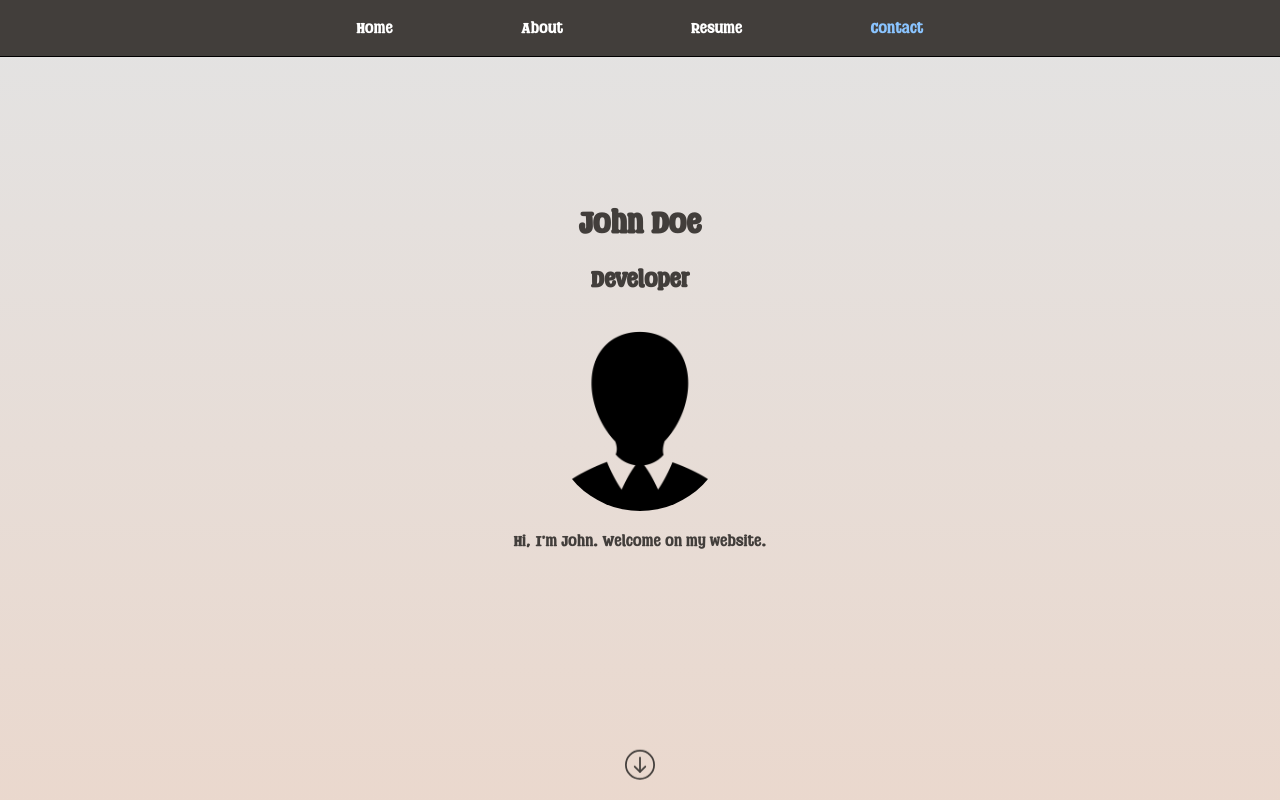
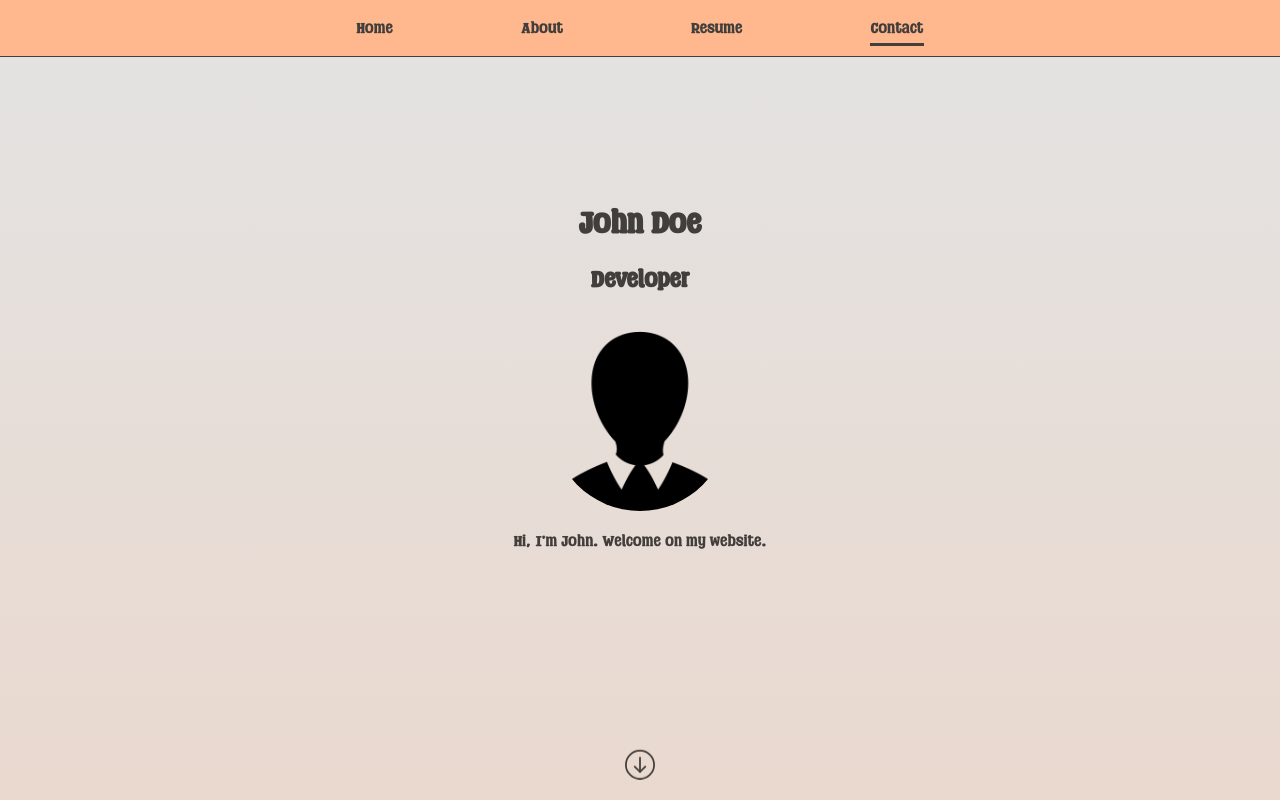
Before and after one commit to vrahier/website, a React (Create React App) app: page / in a window 1280 px wide. Shown: the top 800 px of the page. Built offline with nearby package versions, Linux system fonts and the light colour scheme.

Commit message:
Using styled-components to manage style of all components

```diff
--- /dev/null
+++ b/src/components/Content/Style.js
@@ -0,0 +1,42 @@
+import {colors} from '../../utils/style/colors';
+import styled from 'styled-components';
+
+export const Container = styled.div`
+  padding: 0 10vw 0 10vw;
+  margin: 5% 5% 5% 5%;
+  text-align: center;
+  max-width: 80vw;
+`
+
+export const Picture = styled.img`
+  border-radius: 50%;
+  margin: 2vh 0 2vh 0;
+  max-width: 178px;
+`
+
+export const Section = styled.div`
+  padding-bottom: 25vh;
+  padding-top: ${props => props.isFirst ? "15vh" : 0};
+  height: ${props => props.isFirst && "100vh"};
+`
+
+export const ScrollDown = styled.svg`
+  animation: MoveUpDown 1s linear infinite;
+  padding-top: 25vh;
+  height: 30px;
+  width: 30px;
+  cursor: pointer;
+
+  &:hover {
+    color: ${colors.accent};
+  }
+
+  @keyframes MoveUpDown {
+    0%, 100% {
+      transform: translateY(0);
+    }
+    50% {
+      transform: translateY(-10px);
+    }
+  }
+`
--- a/src/components/Content/index.css
+++ /dev/null
@@ -1,49 +0,0 @@
-.contentDiv {
-  padding: 0 10vw 0 10vw;
-  margin: 5% 5% 5% 5%;
-  text-align: center;
-  max-width: 80vw;
-}
-
-.picture {
-  border-radius: 50%;
-  margin: 2vh 0 2vh 0;
-  max-width: 178px;
-}
-
-#scrollContainer {
-  padding-top: 25vh;
-}
-#scrollDown {
-  animation: MoveUpDown 1s linear infinite;
-  height: 30px;
-  width: 30px;
-}
-#scrollDown:hover {
-  color: #8AC4FF;
-  cursor: pointer;
-}
-@keyframes MoveUpDown {
-  0%, 100% {
-    transform: translateY(0);
-  }
-  50% {
-    transform: translateY(-10px);
-  }
-}
-
-
-.section {
-  padding-bottom: 25vh;
-}
-
-#home {
-  padding: 15vh 0 0 0;
-  height: 100vh;
-}
-a {
-  color: #423E3B;
-}
-a:hover {
-  color: #8AC4FF;
-}
--- a/src/components/Content/index.jsx
+++ b/src/components/Content/index.jsx
@@ -1,16 +1,23 @@
 import { PropTypes } from 'prop-types';
-import './index.css';
+import {useRef} from 'react';
 import Contact from '../Contact';
 import { Education, WorkExperience } from '../Experience';
 import Skill from '../Skill';
 import {scrollToDiv} from '../../utils';
 
+import {Container, Picture, ScrollDown, Section} from './Style';
+
 function Content({ data, currentSection, setCurrentSection}) {
+  const secHome = useRef();
+  const secAbout = useRef();
+  const secResume = useRef();
+  const secContact = useRef();
+
   const handleScroll = (e) => {
     /**
      * Detects which is current section.
     **/
-    var sections = [...document.getElementsByClassName("section")];
+    var sections = [secHome.current, secAbout.current, secResume.current, secContact.current];
     var scrolled;
     // Check if bottom is reached
     // If reached, all the sections have been scrolled
@@ -21,12 +28,12 @@ function Content({ data, currentSection, setCurrentSection}) {
     } else {
       var scrollTop = document.body.scrollTop || document.documentElement.scrollTop;
       scrolled = sections.filter((sec) => {
-        return (sec.offsetTop < scrollTop + window.innerHeight / 2)
+        return sec !== undefined && (sec.offsetTop < scrollTop + window.innerHeight / 2)
       })
     }
 
     var cur = scrolled.slice(-1)[0];
-    var id = cur ? "#" + cur.id : "#home";
+    var id = "#" + (cur ? cur.id : "home");
     if(id && id !== currentSection) {
       setCurrentSection(id)
     }
@@ -40,27 +47,27 @@ function Content({ data, currentSection, setCurrentSection}) {
   window.addEventListener('scroll', handleScroll);
 
   return (
-    <div className="contentDiv" onScroll={handleScroll}>
-      <div id="home" className="section">
+    <Container onScroll={handleScroll}>
+      <Section ref={secHome} isFirst={true} id="home">
         <h1>{data.firstName} {data.name}</h1>
         <h2>{data.jobTitle}</h2>
-        <img className="picture" src="/picture.png" alt={"Picture of " + data.firstName + " " + data.name}/>
+        <Picture src="/picture.png" alt={"Picture of " + data.firstName + " " + data.name}/>
         <div>{data.shortPresentation}</div>
         <div id="scrollContainer">
-          <svg id="scrollDown" onClick={handleClick} viewBox="0 0 17 17">
+          <ScrollDown onClick={handleClick} viewBox="0 0 17 17">
             <g fill="none" fillRule="evenodd" stroke="currentColor" strokeLinecap="round" strokeLinejoin="round" 	transform="matrix(0 1 -1 0 17 0)">
               <circle cx="8.5" cy="8.5" r="8"/>
               <path d="m11.621 6.379v4.242h-4.242" transform="matrix(.70710678 .70710678 .70710678 -.70710678 	-3.227683 7.792317)"/>
               <path d="m8.5 4.5v8" transform="matrix(0 1 -1 0 17 0)"/>
             </g>
-          </svg>
+          </ScrollDown>
         </div>
-      </div>
-      <div id="about" className="section">
+      </Section>
+      <Section id="about" ref={secAbout}>
         <h2>About me</h2>
         <div className="text">{data.about}</div>
-      </div>
-      <div id="resume" className="section">
+      </Section>
+      <Section id="resume" ref={secResume}>
         <h2>Resume</h2>
         <h3>Work experience</h3>
         {data.experiences.map((exp, index) => (
@@ -77,14 +84,14 @@ function Content({ data, currentSection, setCurrentSection}) {
         {data.education.map((edu, index) => (
           <Education key={index} id={index} education={edu} />
         ))}
-      </div>
-      <div id="contact" className="section">
+      </Section>
+      <Section id="contact" ref={secContact}>
         <h2>Contact</h2>
         {data.contact.map((contact, index) => (
           <Contact key={index} contact={contact}/>
         ))}
-      </div>
-    </div>
+      </Section>
+    </Container>
   )
 }
 
--- /dev/null
+++ b/src/components/Footer/Style.js
@@ -0,0 +1,11 @@
+import {colors} from '../../utils/style/colors';
+import styled from 'styled-components';
+
+export const StyledFooter = styled.footer`
+  height: 56px;
+  display: flex;
+  align-items: center;
+  justify-content: center;
+  color: white;
+  background: ${colors.primary};
+`
--- a/src/components/Footer/index.css
+++ /dev/null
@@ -1,8 +0,0 @@
-footer {
-  height: 56px;
-  display: flex;
-  align-items: center;
-  justify-content: center;
-  color: white;
-  background: #423E3B;
-}
--- a/src/components/Footer/index.jsx
+++ b/src/components/Footer/index.jsx
@@ -1,10 +1,10 @@
-import './index.css';
 import { PropTypes } from 'prop-types';
+import {StyledFooter} from './Style';
 
 function Footer({data}) {
-  return <footer>
+  return <StyledFooter>
     © {new Date().getFullYear()} {data.firstName} {data.name}
-  </footer>
+  </StyledFooter>
 }
 
 Footer.propTypes = {
--- /dev/null
+++ b/src/components/Header/Style.js
@@ -0,0 +1,41 @@
+import {colors} from '../../utils/style/colors';
+import styled from 'styled-components';
+
+export const StyledHeader = styled.header`
+  position: fixed;
+  width: 100%;
+  height: 56px;
+  top: 0;
+  left: 0;
+  display: flex;
+  align-items: center;
+  justify-content: center;
+  background: ${colors.backgroundBottom};
+  color: ${colors.primary};
+  border-bottom: 1px solid ${colors.primary};
+`
+
+export const Menu = styled.ul`
+  list-style: none;
+  padding: 0;
+`
+
+export const MenuItem = styled.li`
+  display: inline-block;
+  margin: 8px 5vw 0 5vw;
+  cursor: pointer;
+
+  &:after {
+    content: '';
+    display: block;
+    width: ${props => props.active ? '100%': 0};
+    height: 3px;
+    background: ${colors.primary};
+    margin-top: 5px;
+    transition: width .4s ease-in;
+  }
+
+  &:hover:after {
+    width: 100%;
+  }
+`
--- a/src/components/Header/index.css
+++ /dev/null
@@ -1,34 +0,0 @@
-header {
-  position: fixed;
-  width: 100%;
-  height: 56px;
-  top: 0;
-  left: 0;
-  display: flex;
-  align-items: center;
-  justify-content: center;
-  background: #423E3B;
-  color: white;
-  border-bottom: 1px solid black;
-}
-
-.menuList {
-  list-style: none;
-  padding: 0;
-}
-
-.menuItem {
-  display: inline;
-  margin: 0 5vw 0 5vw;
-}
-
-.menuItem:hover {
-  cursor: pointer;
-  border-bottom: 1px solid;
-  padding-bottom: 5px;
-}
-
-.activeItem {
-  padding-bottom: 5px;
-  color: #8AC4FF;
-}
--- a/src/components/Header/index.jsx
+++ b/src/components/Header/index.jsx
@@ -1,6 +1,6 @@
 import {useEffect} from 'react';
-import './index.css'
 import {scrollToDiv} from '../../utils';
+import { Menu, MenuItem, StyledHeader } from './Style';
 function Header({currentSection}) {
 
   const menuItems = [
@@ -10,16 +10,6 @@ function Header({currentSection}) {
     ["contact", "Contact"]
   ];
 
-  useEffect(() => {
-    let menuItems = document.getElementsByClassName('menuItem');
-    for (let i=0; i<menuItems.length; i++) {
-      if (menuItems[i].id === currentSection) {
-        menuItems[i].classList.add("activeItem");
-      } else {
-        menuItems[i].classList.remove("activeItem");
-      }
-    }
-  }, [currentSection]);
 
   const handleClick = (e) => {
     /**
@@ -31,18 +21,18 @@ function Header({currentSection}) {
   };
 
   return (
-    <header>
-        <ul className="menuList">
+    <StyledHeader>
+        <Menu>
         { menuItems.map((item, index) => (
-          <li
+          <MenuItem
             key={index}
             id={"#" + item[0]}
-            className="menuItem"
+            active={"#" + item[0] === currentSection}
             onClick={handleClick}
-          >{item[1]}</li>
+          >{item[1]}</MenuItem>
         ))}
-        </ul>
-    </header>
+        </Menu>
+    </StyledHeader>
   )
 }
 export default Header;
```
